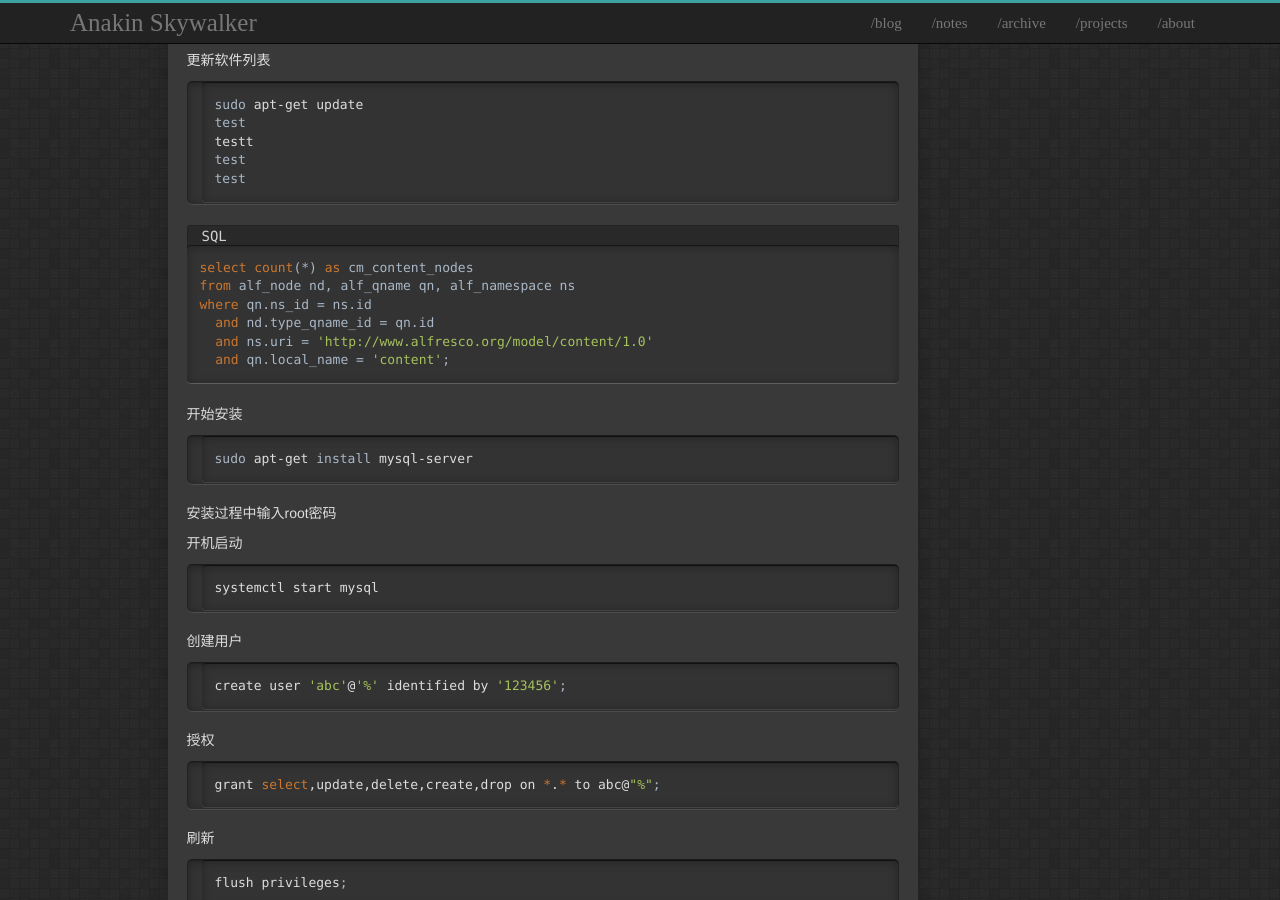
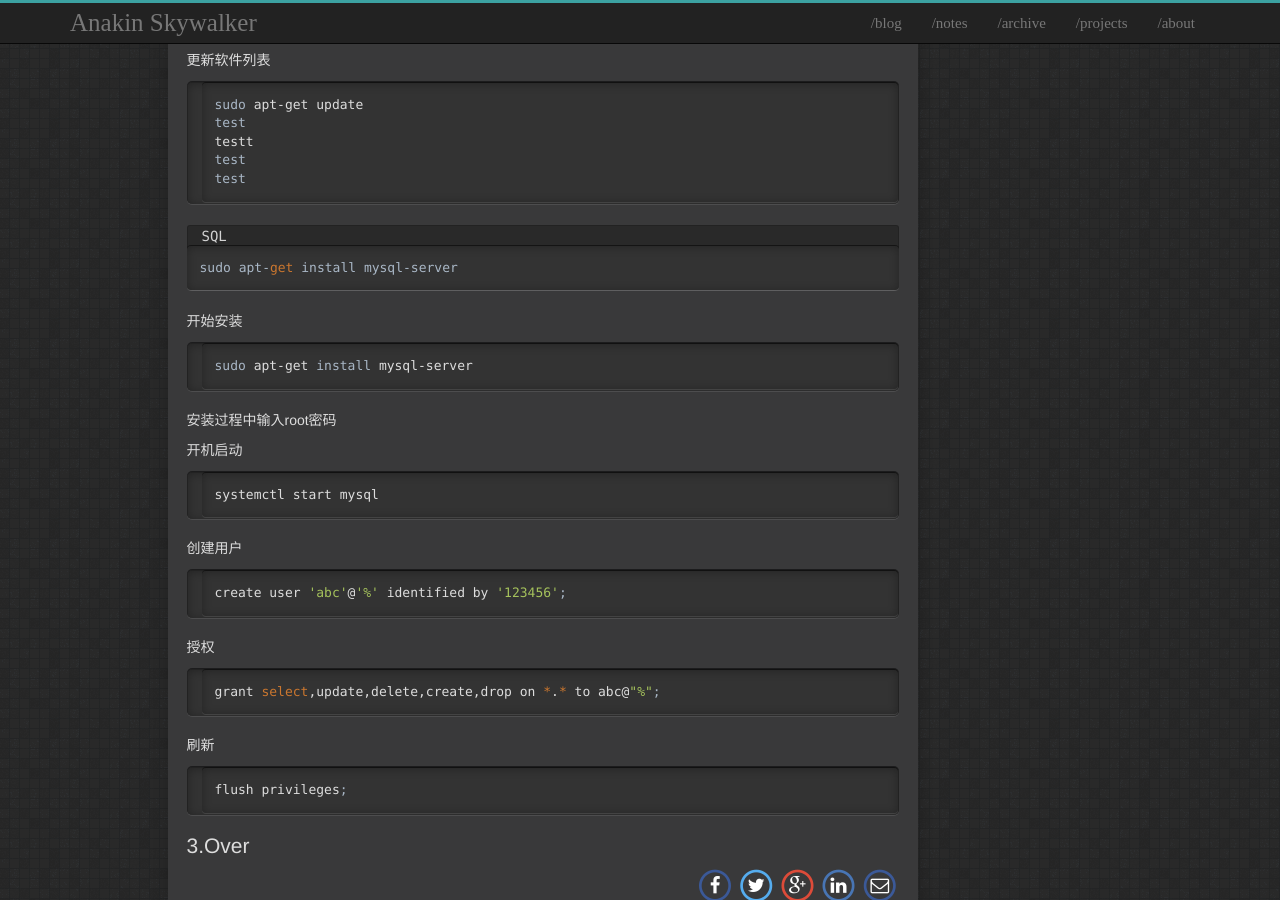
Before and after one commit to AnakinSkyW/AnakinSkyW.github.io, a Jekyll site: the page built from _posts/mysql/2019-12-11-Ubuntu安装Mysql.md, in a window 1280 px wide and 900 px high, scrolled down 402 px. Built offline with Jekyll 4.4.1, drawn with Linux system fonts in a browser that asks for light colours; comment, search, counter and statistics services are not loaded.

Commit message:
:white_check_mark: test

```diff
--- a/_posts/mysql/2019-12-11-Ubuntu安装Mysql.md
+++ b/_posts/mysql/2019-12-11-Ubuntu安装Mysql.md
@@ -39,12 +39,7 @@ test
 >SQL
 {:.filename}
 {% highlight SQL %}
-select count(*) as cm_content_nodes
-from alf_node nd, alf_qname qn, alf_namespace ns
-where qn.ns_id = ns.id
-  and nd.type_qname_id = qn.id
-  and ns.uri = 'http://www.alfresco.org/model/content/1.0'
-  and qn.local_name = 'content';
+sudo apt-get install mysql-server
 {% endhighlight %}
 
 开始安装
```
